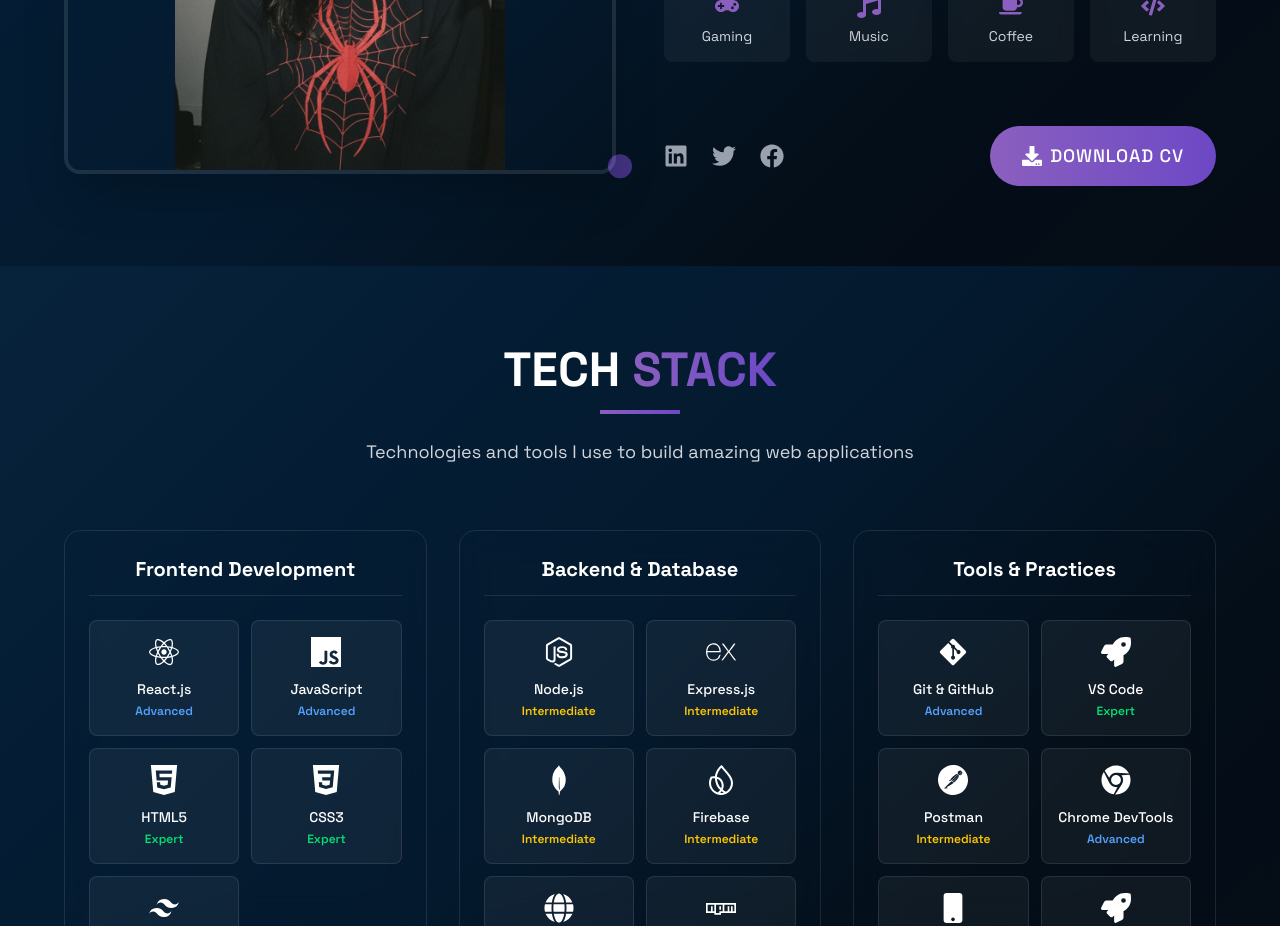
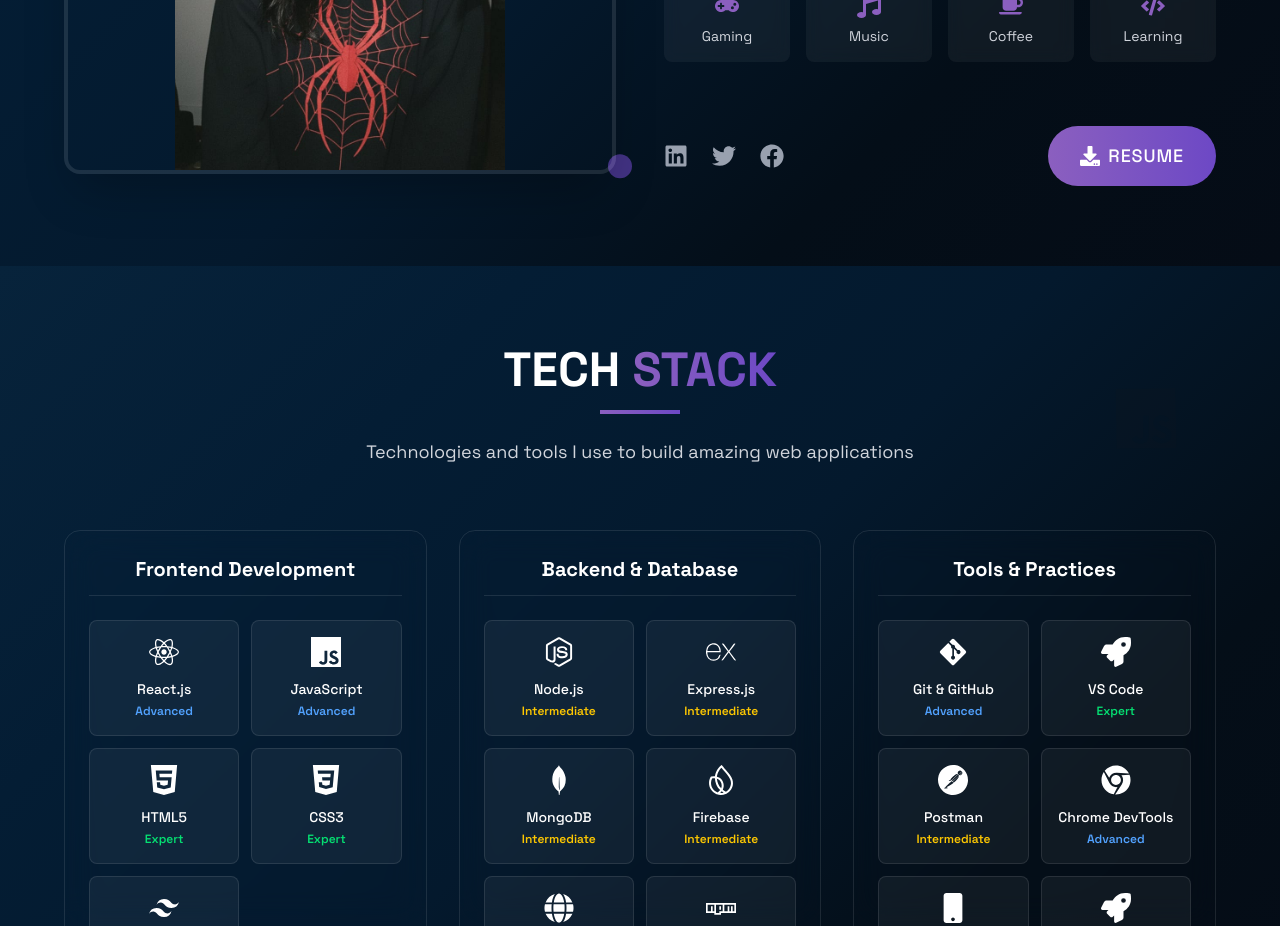
Before and after one commit to chaitey23/Chaitey, a React (Vite) app: page / in a window 1280 px wide. Shown: the part 1480-2406 px from the top of the page. Built offline with nearby package versions, Linux system fonts and the light colour scheme.

Commit message:
change resume link

```diff
--- a/src/Components/AboutMe.jsx
+++ b/src/Components/AboutMe.jsx
@@ -144,9 +144,9 @@
         name: 'Facebook'
     }
 ];
-const openCv = () => {
-    const cvLink = 'https://drive.google.com/file/d/1UrEOkf2V6MEZZeR5r8mU2x0OJhBggaEV/view?usp=sharing';
-    window.open(cvLink, '_blank', 'noopener,noreferrer');
+const openResume = () => {
+    const resumeLink = 'https://drive.google.com/file/d/1wYw3UIwzNJYXTkpXqiLbX1txlMsZ4va1/view?usp=sharing';
+    window.open(resumeLink, '_blank', 'noopener,noreferrer');
 };
 const AboutMe = () => {
     return (
@@ -312,14 +312,14 @@
                                 ))}
                             </div>
 
-                            <motion.button onClick={openCv}
+                            <motion.button onClick={openResume}
                                 className="bg-gradient-to-r from-[#8B5FBF] to-[#6D48C5] text-white px-8 py-4 rounded-full text-lg font-medium uppercase tracking-wider flex items-center gap-2 cursor-pointer"
                                 variants={buttonVariants}
                                 whileHover="hover"
                                 whileTap="tap"
                             >
                                 <FaDownload className="text-xl" />
-                                Download CV
+                                Resume
                             </motion.button>
                         </motion.div>
                     </motion.div>
--- a/src/Components/Navbar.jsx
+++ b/src/Components/Navbar.jsx
@@ -36,7 +36,7 @@
         }
     };
     const openResume = () => {
-        const resumeLink = 'https://drive.google.com/file/d/1JvMrJRk0r4-mft7E45cSPuINOeukwmUV/view?usp=sharing';
+        const resumeLink = 'https://drive.google.com/file/d/1wYw3UIwzNJYXTkpXqiLbX1txlMsZ4va1/view?usp=sharing';
         window.open(resumeLink, '_blank', 'noopener,noreferrer');
     };
     const links = <>
```
